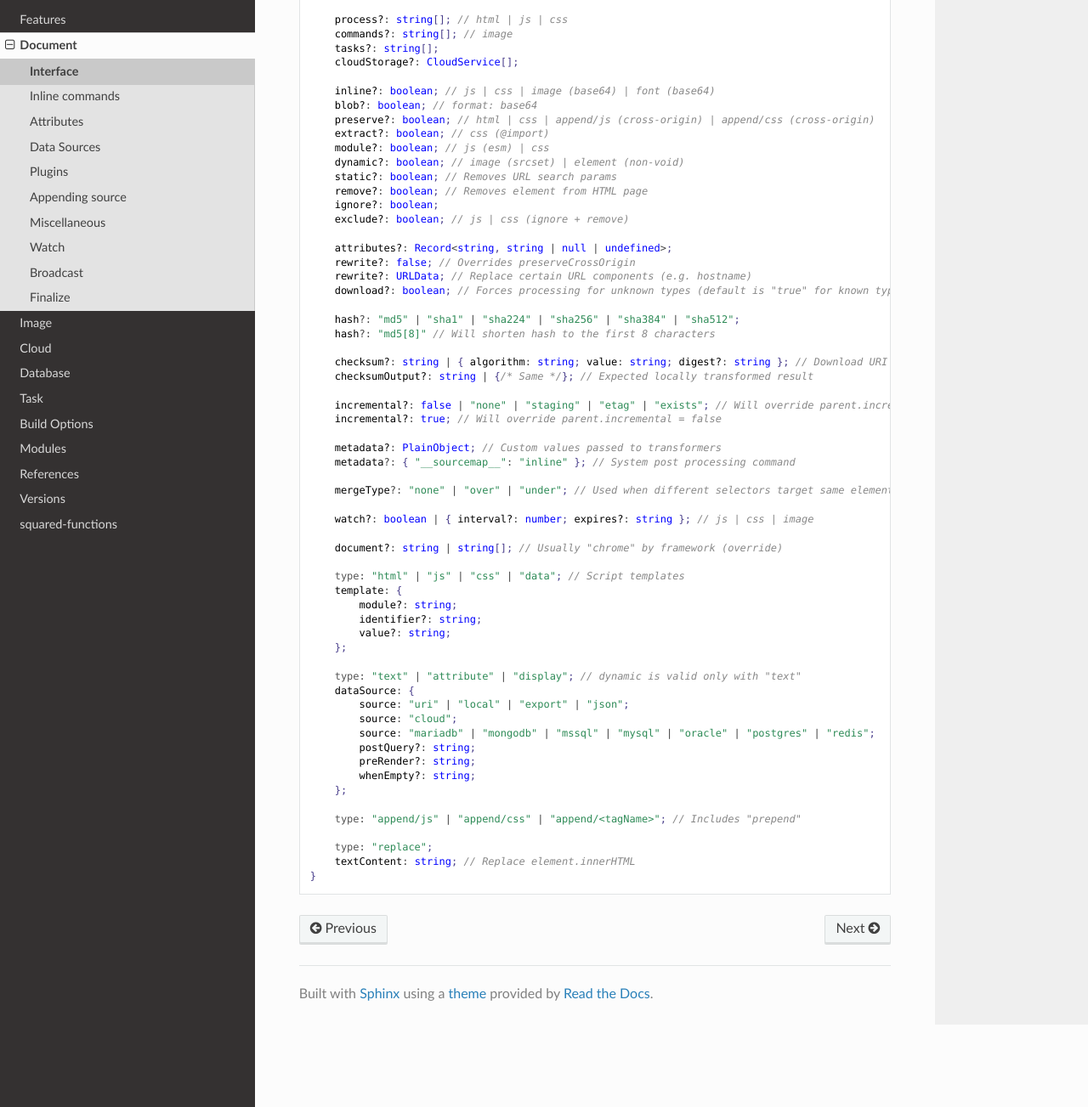
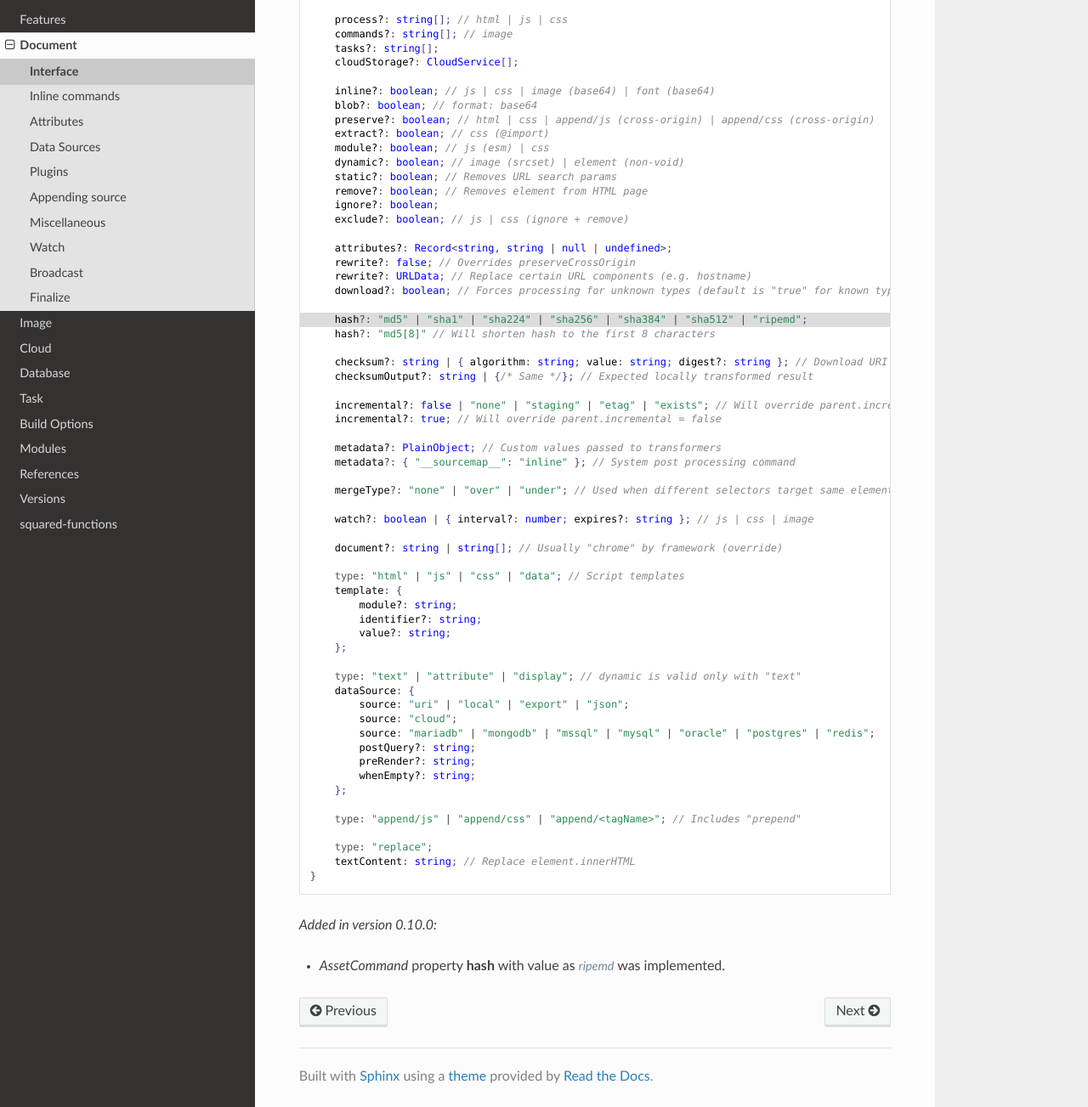
Before and after one commit to anpham6/chrome-docs, a Sphinx documentation site: the page built from source/document/interface.rst, in a window 1280 px wide and 1400 px high, scrolled down 212 px, cut to the strip 97-1400 px from the top of the window. Shown: the whole strip at 85% size. Built offline with Sphinx 7.4.7 and the Read the Docs theme 2.0.0, drawn with Linux system fonts in a browser that asks for light colours.

Commit message:
Document: RIPEMD added as a hash algorithm.

```diff
--- a/source/document/interface.rst
+++ b/source/document/interface.rst
@@ -34,7 +35,7 @@ Interface
       rewrite?: URLData; // Replace certain URL components (e.g. hostname)
       download?: boolean; // Forces processing for unknown types (default is "true" for known types)
 
-      hash?: "md5" | "sha1" | "sha224" | "sha256" | "sha384" | "sha512";
+      hash?: "md5" | "sha1" | "sha224" | "sha256" | "sha384" | "sha512" | "ripemd";
       hash?: "md5[8]" // Will shorten hash to the first 8 characters
 
       checksum?: string | { algorithm: string; value: string; digest?: string }; // Download URI (default is "sha256")
@@ -74,3 +75,7 @@ Interface
       type: "replace";
       textContent: string; // Replace element.innerHTML
   }
+
+.. versionadded:: 0.10.0
+
+  - *AssetCommand* property **hash** with value as :alt:`ripemd` was implemented.
--- a/source/image/index.rst
+++ b/source/image/index.rst
@@ -295,3 +295,4 @@ Transformations are given a *UUID* filename except when "**@**" or "**%**" are u
 .. [#] srcOver | dstOver | multiply | add | screen | overlay | darken | lighten | hardLight | difference | exclusion
 .. [#] left - 1 | center - 2 | right - 4 | top - 8 | middle - 16 | bottom - 32
 .. [#] png | jpeg | webp
+.. [#] e-mc 0.10
--- a/source/modules/watch.rst
+++ b/source/modules/watch.rst
@@ -87,6 +89,10 @@ Settings
       };
       permission?: PermittedDirectories;
   }
+
+.. versionadded:: 0.10.0
+
+  - *WatchModule* group **secure** property **ciphers** was implemented.
 
 Example usage
 -------------
```
Also changed, not shown: other parts of source/document/interface.rst (+1 -0 lines), other parts of source/image/index.rst (+1 -1 lines), other parts of source/modules/watch.rst (+2 -0 lines).
